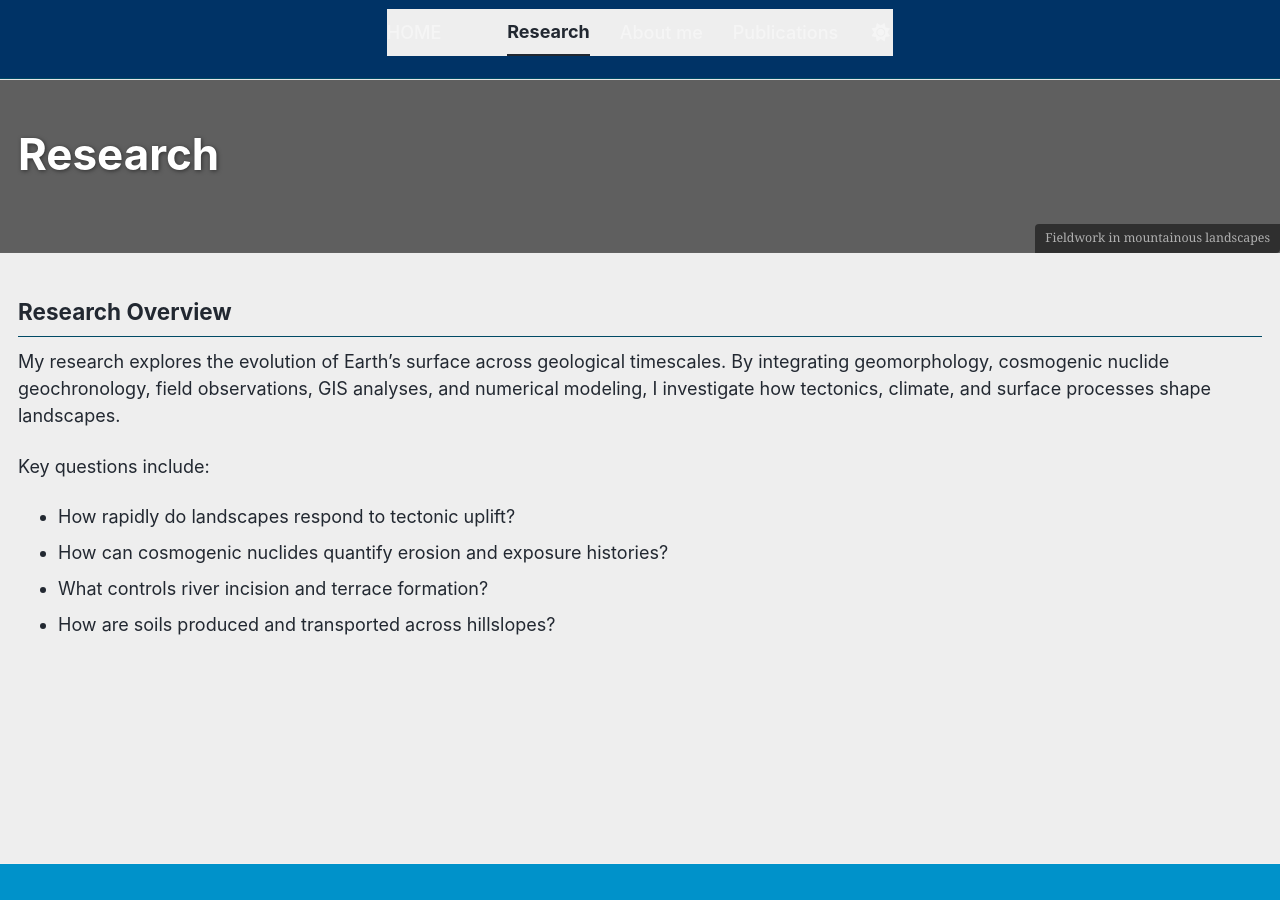
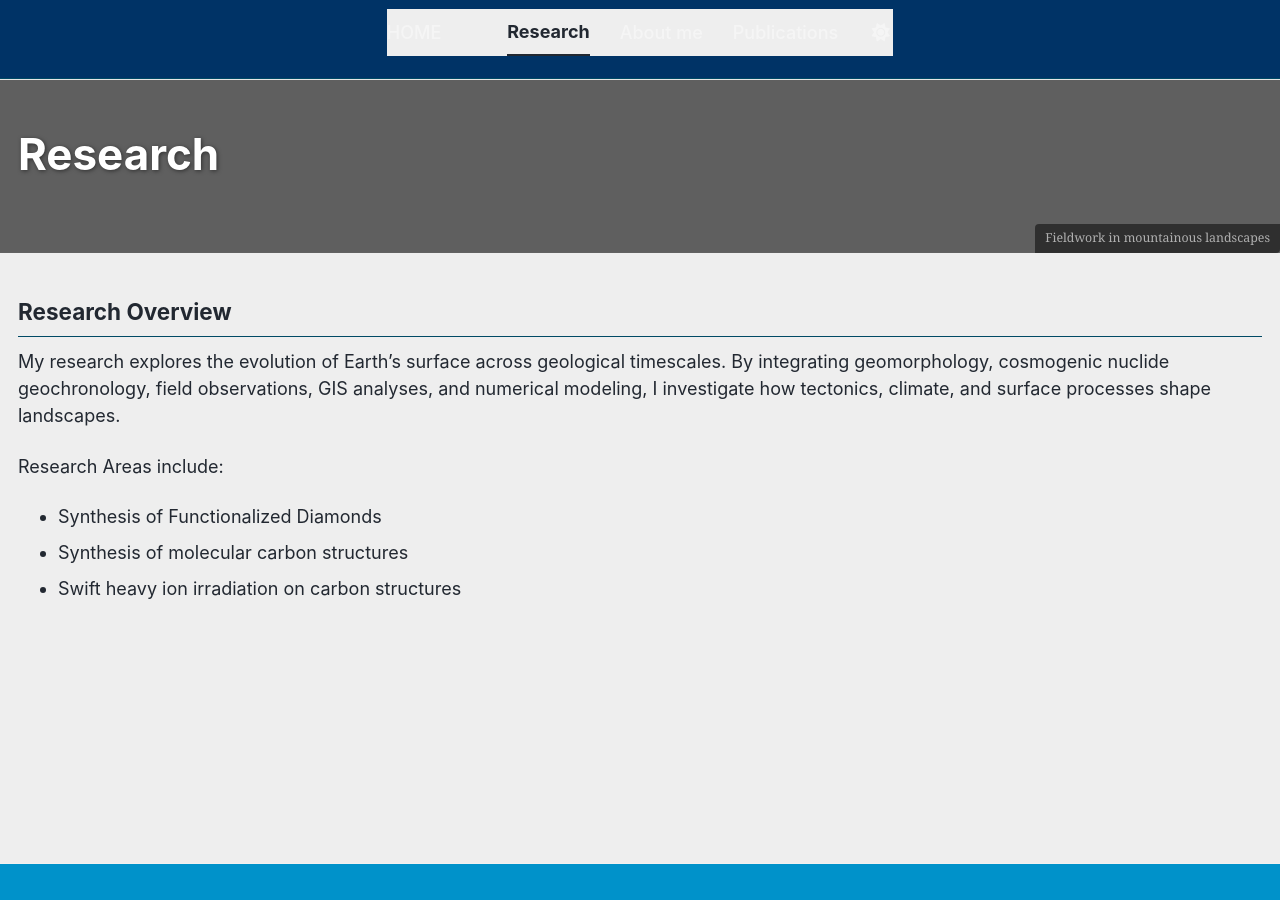
Before and after one commit to liangjiaxu-research/liangjiaxu-research.github.io, a Jekyll site: the page built from _pages/research.md, in a window 1280 px wide. Built offline with Jekyll 4.4.1, drawn with Linux system fonts in a browser that asks for light colours; a script bundle is joined from its source files by our own code; library files that are not in the unit come from our copies.

Commit message:
Update research.md

```diff
--- a/_pages/research.md
+++ b/_pages/research.md
@@ -43,12 +43,11 @@ feature_row:
 
 My research explores the evolution of Earth's surface across geological timescales. By integrating geomorphology, cosmogenic nuclide geochronology, field observations, GIS analyses, and numerical modeling, I investigate how tectonics, climate, and surface processes shape landscapes.
 
-Key questions include:
+Research Areas include:
 
-* How rapidly do landscapes respond to tectonic uplift?
-* How can cosmogenic nuclides quantify erosion and exposure histories?
-* What controls river incision and terrace formation?
-* How are soils produced and transported across hillslopes?
+- Synthesis of Functionalized Diamonds
+- Synthesis of molecular carbon structures
+- Swift heavy ion irradiation on carbon structures
 
 {% comment %}
 
```
